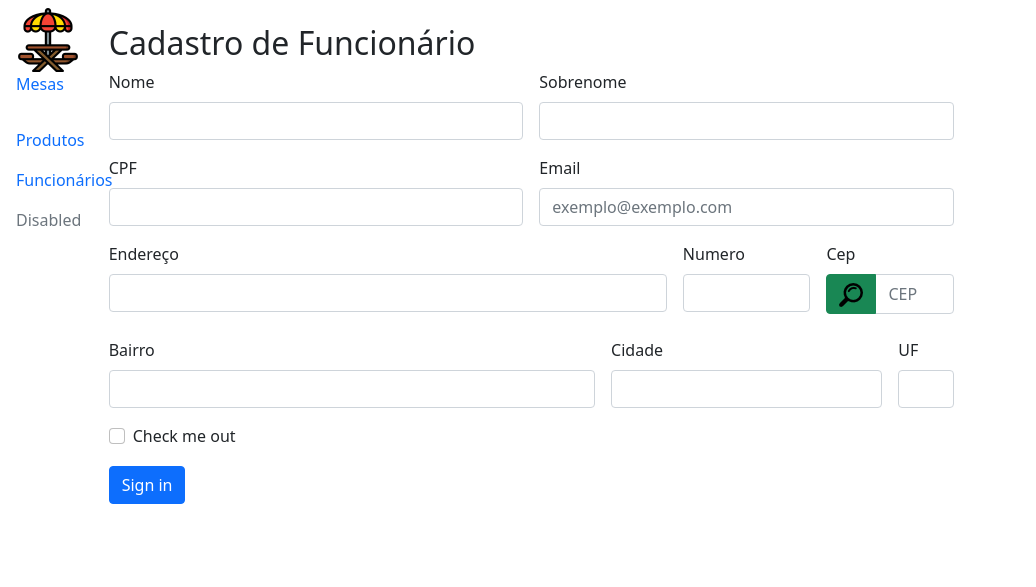
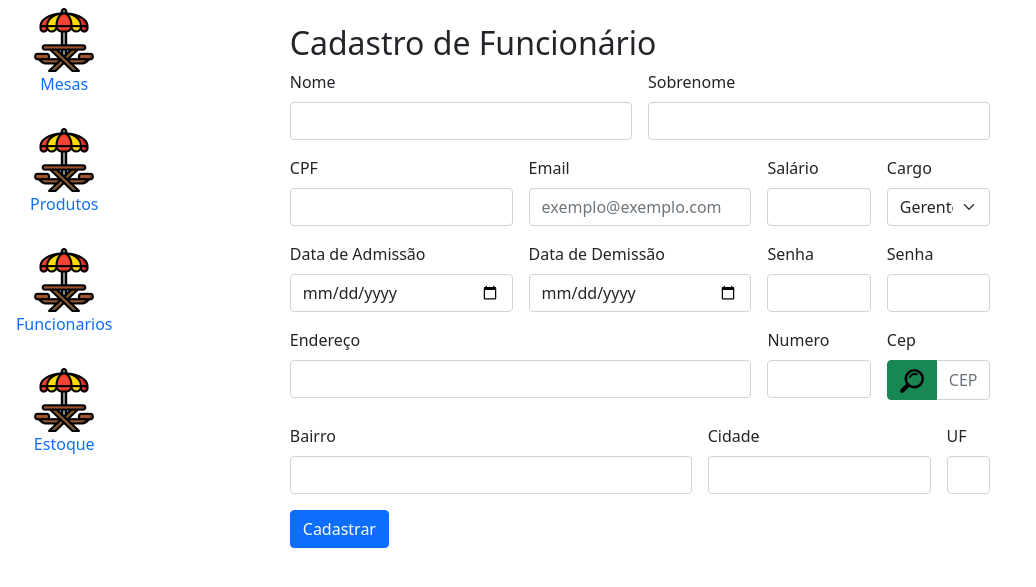
Before and after one commit to thiagododti/commandbar, a PHP site: page / in a window 1280 px wide. Shown: the part 56-643 px from the top of the page, without its empty margins (0-1036 px from the left). Run offline with PHP 8.4, Linux system fonts and the light colour scheme.

Commit message:
atualizaçao 2

```diff
--- a/src/views/pages/cadfunc.php
+++ b/src/views/pages/cadfunc.php
@@ -1,5 +1,7 @@
 <?php $render('header'); ?>
 
+<div class="col-10">
+    <div class="row justify-content-center">
         <div class="col-8">
             <br>
             <h2>Cadastro de Funcionário</h2>
@@ -12,13 +14,43 @@
                     <label for="funcSname" class="form-label">Sobrenome</label>
                     <input type="text" class="form-control" id="funcSname" name="FUNC_SNAME">
                 </div>
-        <div class="col-md-6">
+                <div class="col-md-4">
                     <label for="funcCpf" class="form-label">CPF</label>
                     <input type="text" class="form-control" id="funcCpf" name="FUNC_CPF">
                 </div>
-        <div class="col-md-6">
+                <div class="col-md-4">
                     <label for="funcEmail" class="form-label">Email</label>
                     <input type="email" class="form-control" id="funcEmail" placeholder="exemplo@exemplo.com" name="FUNC_EMAIL">
+                </div>
+                <div class="col-md-2">
+                    <label for="funcSal" class="form-label">Salário</label>
+                    <input type="text" class="form-control" id="funcSal" name="FUNC_SAL">
+                </div>
+                <div class="col-md-2">
+                    <label for="funcCarg" class="form-label">Cargo</label>
+                    <select type="text" class="form-select" id="funcCarg" name="FUNC_CARG">
+                        <option selected>Gerente</option>
+                        <option>Garçon</option>
+                        <option>Caixa</option>
+                        <option>Cozinheiro(a)</option>
+                        <option>Faxineiro(a)</option>
+                    </select>
+                </div>
+                <div class="col-md-4">
+                    <label for="funcAdmDate" class="form-label">Data de Admissão</label>
+                    <input type="date" class="form-control" id="funcAdmDate" name="FUNC_ADMDATE">
+                </div>
+                <div class="col-md-4">
+                    <label for="funcDmsDate" class="form-label">Data de Demissão</label>
+                    <input type="date" class="form-control" id="funcDmsDate" name="FUNC_DMSDATE">
+                </div>
+                <div class="col-md-2">
+                    <label for="funcPass" class="form-label">Senha</label>
+                    <input type="password" class="form-control" id="funcPass">
+                </div>
+                <div class="col-md-2">
+                    <label for="funcPass2" class="form-label">Senha</label>
+                    <input type="password" class="form-control" id="funcPass2" name="FUNC_PASS">
                 </div>
                 <div class="col-md-8">
                     <label for="funcEnd" class="form-label">Endereço</label>
@@ -47,19 +79,12 @@
                     <label for="inputState" class="form-label">UF</label>
                     <input id="inputState" class="form-control" name="FUNC_UF">
                 </div>
-
                 <div class="col-12">
-            <div class="form-check">
-                <input class="form-check-input" type="checkbox" id="gridCheck">
-                <label class="form-check-label" for="gridCheck">
-                    Check me out
-                </label>
+                    <button type="submit" class="btn btn-primary" onclick="return validarSenha()">Cadastrar</button>
+                </div>
+            </form>
         </div>
     </div>
-        <div class="col-12">
-            <button type="submit" class="btn btn-primary">Sign in</button>
-        </div>
-    </form>
 </div>
 
 
--- a/src/views/partials/footer.php
+++ b/src/views/partials/footer.php
@@ -1,6 +1,7 @@
 </div>
 <script type="text/javascript" src="<?= $base; ?>/assets/js/bootstrap.bundle.min.js"></script>
 <script type="text/javascript" src="<?= $base; ?>/assets/js/jquery-3.6.0.min.js"></script>
+<script type="text/javascript" src="<?= $base; ?>/assets/js/scripts.js"></script>
 </body>
 
 </html>
--- a/src/views/partials/header.php
+++ b/src/views/partials/header.php
@@ -11,7 +11,7 @@
 	<div class="container-fluid.no-gutters">
 		<nav class="navbar navbar-dark bg-dark">
 			<div class="container-fluid">
-				<a class="navbar-brand" href="#">
+				<a class="navbar-brand " href="#">
 					<img src="<?= $base; ?>/assets/img/icon.png" alt="" width="30" height="24" class="d-inline-block align-text-top">
 					Command Bar | Gerenciamento do estabelecimento
 				</a>
@@ -21,19 +21,28 @@
 			<div class="col-1">
 				<ul class="nav flex-column">
 					<li class="nav-item">
-						<a class="nav-link active" aria-current="page" href="#">
+						<a align="center" class="nav-link" aria-current="page" href="#">
 							<img src="<?= $base ?>/assets/img/mesa.png" />
-							<p>Mesas</p>
+							<p align="center">Mesas</p>
 						</a>
 					</li>
 					<li class="nav-item">
-						<a class="nav-link" href="#">Produtos</a>
+						<a align="center" class="nav-link" aria-current="page" href="#">
+							<img src="<?= $base ?>/assets/img/mesa.png" />
+							<p align="center">Produtos</p>
+						</a>
 					</li>
 					<li class="nav-item">
-						<a class="nav-link" href="#">Funcionários</a>
+						<a align="center" class="nav-link" aria-current="page" href="#">
+							<img src="<?= $base ?>/assets/img/mesa.png" />
+							<p align="center">Funcionarios</p>
+						</a>
 					</li>
 					<li class="nav-item">
-						<a class="nav-link disabled" href="#" tabindex="-1" aria-disabled="true">Disabled</a>
+						<a align="center" class="nav-link" aria-current="page" href="#">
+							<img src="<?= $base ?>/assets/img/mesa.png" />
+							<p align="center">Estoque</p>
+						</a>
 					</li>
 				</ul>
 			</div>
```
Also changed, not shown: public/assets/js/scripts.js (added). Lines whose indentation alone changed are shown as unchanged.
